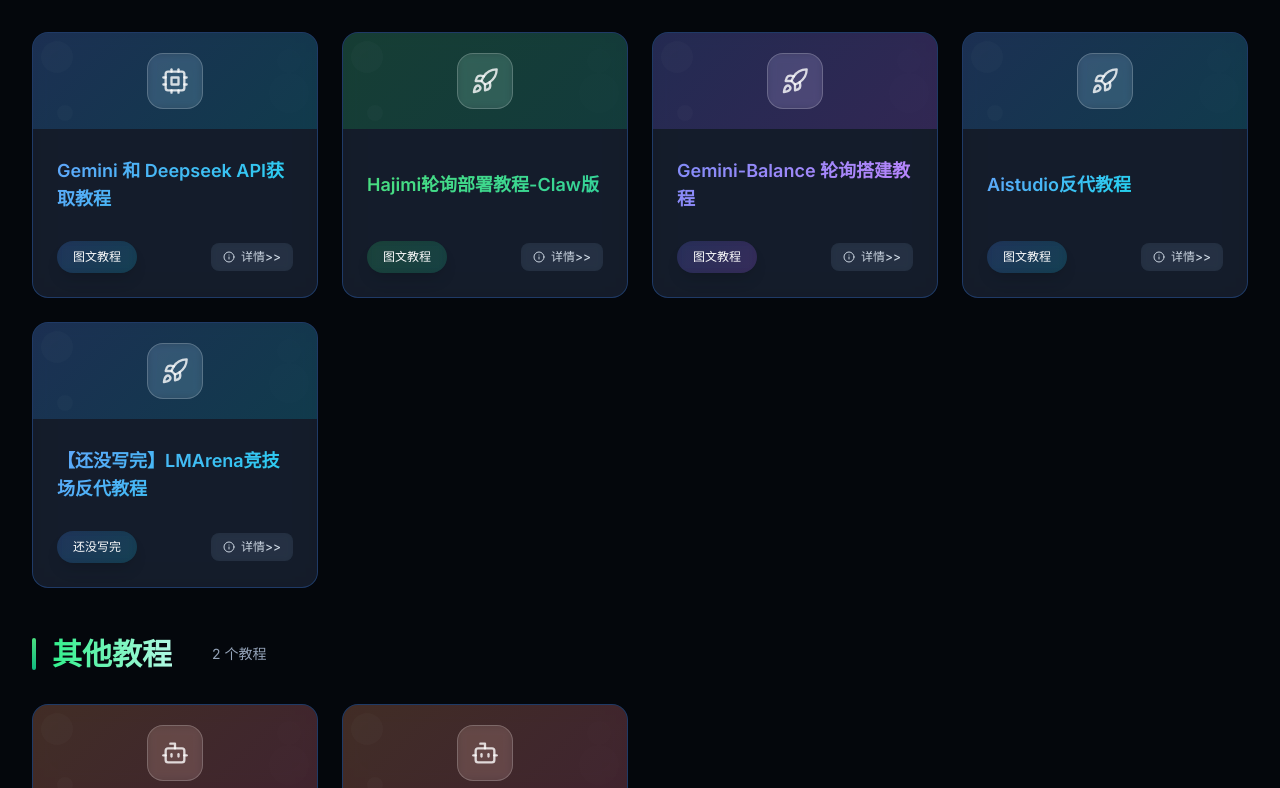
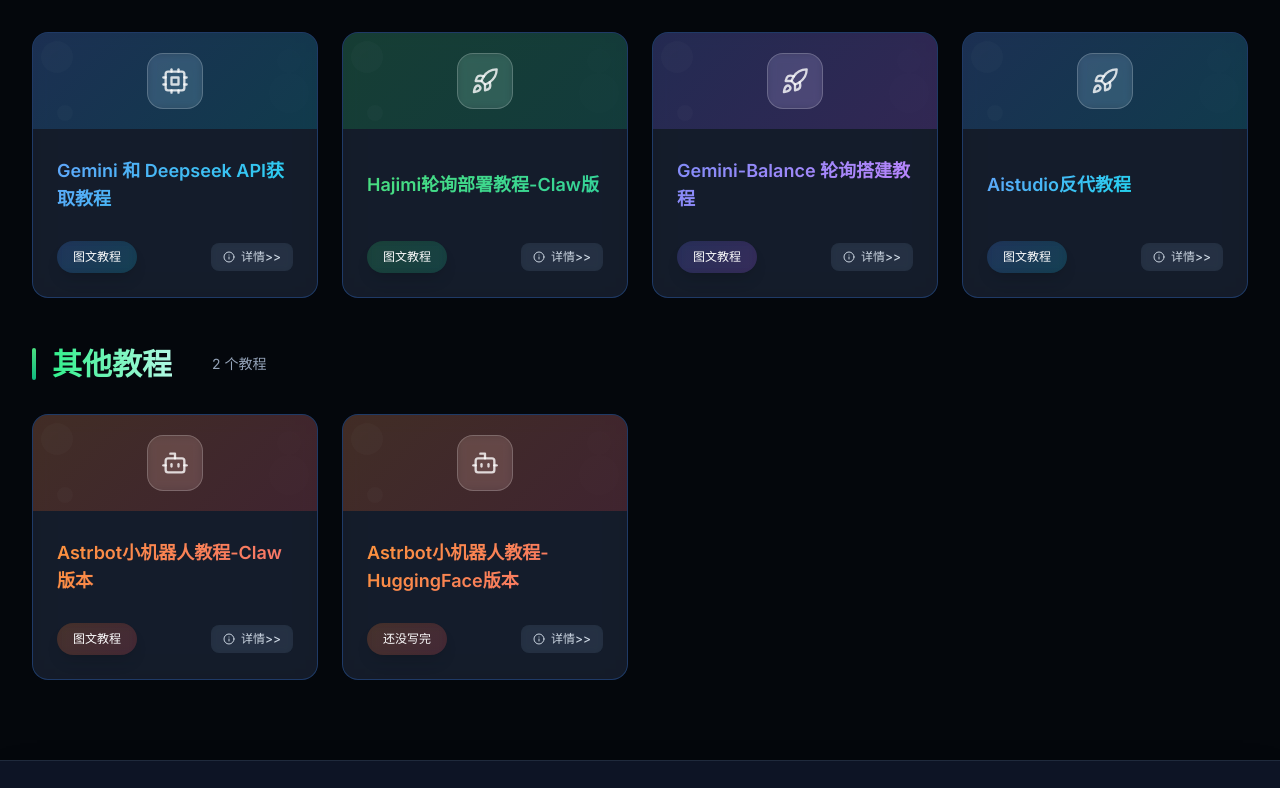
Before and after one commit to andclear/lpb_tutorial_web, a Next.js app: page / in a window 1280 px wide. Shown: the part 1482-2270 px from the top of the page. Built offline with nearby package versions, Linux system fonts and the light colour scheme.

Commit message:
删除多余的内容

```diff
--- a/src/site.config.js
+++ b/src/site.config.js
@@ -336,15 +336,6 @@
             "category": "图文教程",
             "colorTheme": "blue",
             "icon": "Rocket"
-          },
-          {
-            "id": "t1753000796332",
-            "title": "【还没写完】LMArena竞技场反代教程",
-            "linkUrl": "",
-            "remark": "基本上可以用绝大多数超强模型。必须使用电脑，目前教程基于Windows，没有提供Mac的教程。电脑必须常开，必须内网穿透后才能用于云酒馆。",
-            "category": "还没写完",
-            "colorTheme": "blue",
-            "icon": "Rocket"
           }
         ]
       },
```
